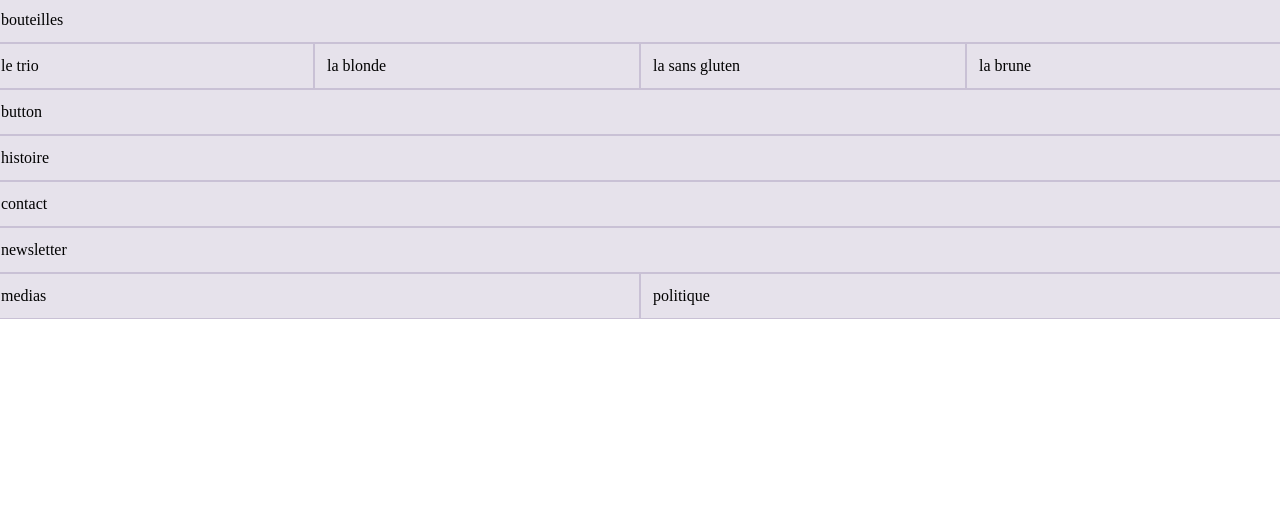
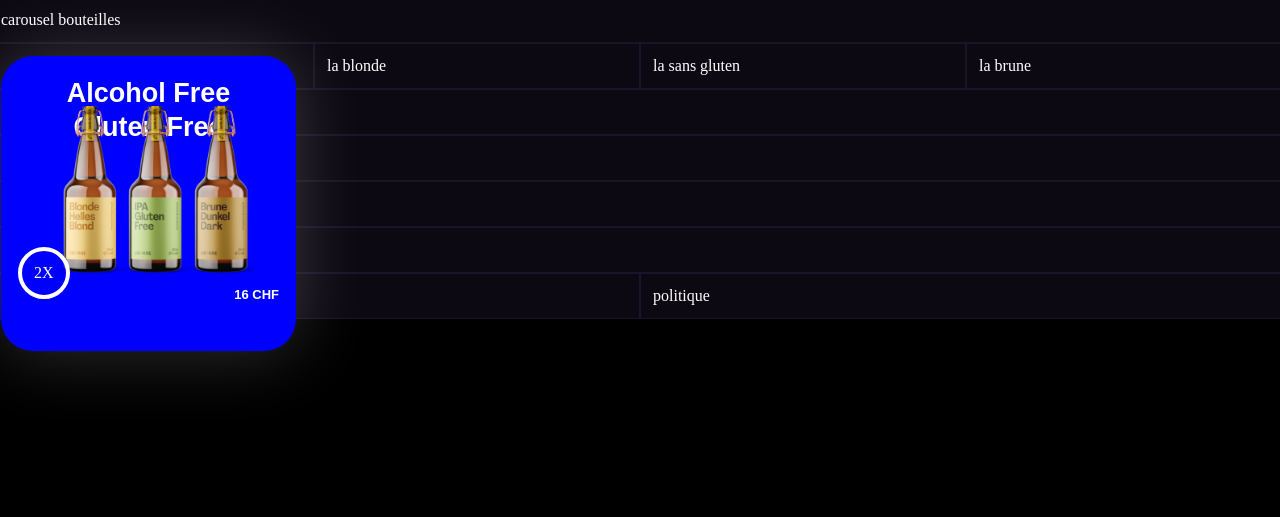
Before and after one commit to jeannehostettler/licorne-ppro, a website built with Parcel: page src/index.html in a window 1280 px wide. Shown: the part 283-800 px from the top of the page. Built offline with nearby package versions, Linux system fonts and the light colour scheme; a web font is replaced by a local one.

Commit message:
création du carte pour le shop

```diff
--- a/package.json
+++ b/package.json
@@ -38,6 +38,7 @@
     "sass": "^1.69.5"
   },
   "dependencies": {
-    "bootstrap": "^5.3.3"
+    "bootstrap": "^5.3.3",
+    "swiper": "^6.8.4"
   }
 }
--- a/src/index.html
+++ b/src/index.html
@@ -53,12 +53,24 @@
     </div>
     <div class="container">
       <div class="row">
-        <div class="col-12">bouteilles</div>
+        <div class="col-12">carousel bouteilles</div>
       </div>
     </div>
     <div class="container">
       <div class="row">
-        <div class="col-3">le trio</div>
+        <div class="col-3">
+          <div class="small-card">
+            <div class="small-card-title">
+              <h3>Alcohol Free</h3>
+              <h3>Gluten Free</h3>
+            </div>
+            <img src="images/le-trio.png" alt="le pack des trois bouteilles" />
+            <div class="small-card-price">
+              <div class="small-card-number">2X</div>
+              <p>16 CHF</p>
+            </div>
+          </div>
+        </div>
         <div class="col-3">la blonde</div>
         <div class="col-3">la sans gluten</div>
         <div class="col-3">la brune</div>
--- a/src/js/main.js
+++ b/src/js/main.js
@@ -4,3 +4,19 @@ var toggleMenu = function toggleMenu() {
   menu.classList.toggle("is-active");
 };
 burger.addEventListener("click", toggleMenu);
+$(".carousel").carousel({
+  interval: 2000,
+});
+
+import Swiper, { Navigation, Pagination } from "swiper";
+
+Swiper.use([Navigation, Pagination]);
+const swiper = new Swiper(".swiper-container", {
+  pagination: {
+    el: ".swiper-pagination",
+  },
+  navigation: {
+    nextEl: ".swiper-button-next",
+    prevEl: ".swiper-button-prev",
+  },
+});
--- a/src/scss/_base.scss
+++ b/src/scss/_base.scss
@@ -17,6 +17,8 @@
 
 html {
   font-size: 16px;
+  background-color: black;
+  color: white;
 }
 
 body {
@@ -67,3 +69,9 @@ nav {
 nav a {
   text-decoration: none;
 }
+
+h3 {
+  font-family: gabriella, sans-serif;
+  font-weight: 900;
+  font-style: normal;
+}
--- a/src/scss/main.scss
+++ b/src/scss/main.scss
@@ -8,3 +8,5 @@
 @import "modules/account";
 @import "modules/navigation";
 @import "modules/logo";
+@import "swiper/swiper";
+@import "modules/small-card";
--- /dev/null
+++ b/src/scss/modules/_small-card.scss
@@ -0,0 +1,53 @@
+.small-card {
+  border-radius: 32px;
+  //   background: #101010;
+  background-color: blue;
+  box-shadow: 0px 0px 70.7px 1px rgba(255, 255, 255, 0.19);
+  position: absolute;
+  transition-property: background-color;
+  transition-duration: 0.3s;
+  width: 295px;
+  height: 295px;
+}
+
+.small-card:hover {
+  background-color: red;
+}
+
+.small-card img {
+  position: relative;
+  right: 5px;
+  bottom: 50px;
+}
+
+.small-card h3 {
+  font-size: 27px;
+  text-align: center;
+}
+
+.small-card p {
+  font-family: gabriella, sans-serif;
+  font-weight: 900;
+  font-style: normal;
+  position: relative;
+  bottom: 50px;
+  font-size: 13px;
+}
+
+.small-card-title {
+  margin-top: 21px;
+}
+
+.small-card-price {
+  display: flex;
+  justify-content: space-between;
+  padding: 0 17px 0 17px;
+}
+
+.small-card-number {
+  border: white 4px solid;
+  border-radius: 50px;
+  padding: 12px;
+  position: relative;
+  bottom: 90px;
+}
```
Also changed, not shown: src/images/le-trio.png (added), 3 other files.
